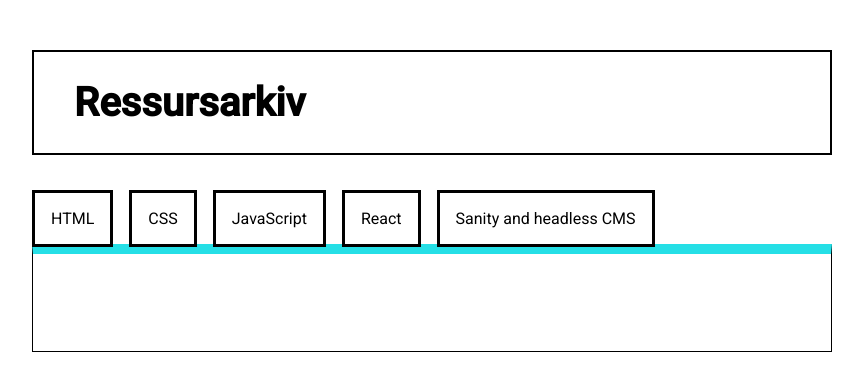
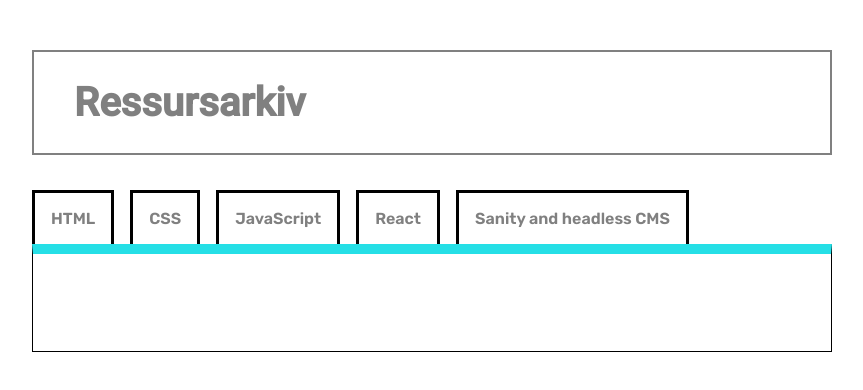
Before and after one commit to gruppe16/ressursarkiv, a React (Create React App) app: page / in a window 1280 px wide. Shown: the top 390 px of the page, without its empty margins (208-1071 px from the left). Built offline with nearby package versions, Linux system fonts and the light colour scheme.

Commit message:
layout
layout og css/sccs endringer

```diff
--- a/src/components/Layout.js
+++ b/src/components/Layout.js
@@ -1,8 +1,8 @@
 import TabMenu from "./TabMenu";
 import Header from './Header';
-import Main from "./Main";
+//import Main from "./Main";
 import { Link, Outlet } from "react-router-dom";
-import Body from "./Body";
+//import Body from "./Body";
 
 
 export default function Layout() {
@@ -15,11 +15,11 @@
         //    <TabMenu/>
         // </div>
         <div id="container">
-        <header>
-          {/* <Link to="/"> */}
-              <h1>Ressursarkiv</h1>
-          {/* </Link> */}
-        </header>
+
+          { /*<Link to="/"> */ }
+             <Header/>
+           { /*</Link> */}
+
             <TabMenu/>
         <main className="resource-info">
            <Outlet/>
--- a/src/css/main.css
+++ b/src/css/main.css
@@ -1,7 +1,9 @@
 @import "https://fonts.googleapis.com/css2?family=Merriweather&family=Montserrat&family=Roboto:ital,wght@0,400;0,500;1,400&display=swap";
+@import url('https://fonts.googleapis.com/css2?family=Rubik:wght@600&display=swap');
 :root {
   --tabs_color: #25DFE6;
   --black: #000000;
+  --grey: #808080;
   --maxwidth: 800px;
   --rootsize: 20px;
 }
@@ -14,21 +16,20 @@
 }
 
 div header {
-  border: 2px solid var(--black);
-  border-color: var(--black);
+  border: 2px solid var(--grey);
+  border-color: var(--grey);
   margin-bottom: 50px;
   margin-top: 50px;
 }
-div header h1 {
+ header h1 {
   padding-left: 40px;
-  color: var(--black);
-}
+  color: var(--grey);
 
-nav {
-  color: var(--black);
+
 }
 
 .tabslink {
+  font-family: "Rubik", sans-serif;
   border-style: solid;
   border-color: var(--black);
   color: var(--grey);
@@ -36,6 +37,7 @@
   margin-right: 1rem;
   font-size: 1rem;
   text-decoration: none;
+  border-bottom: none;
 }
 .tabslink:focus {
   background-color: var(--tabs_color);
--- a/src/sass/main.scss
+++ b/src/sass/main.scss
@@ -11,6 +11,7 @@
 :root {
 	--tabs_color: #25DFE6;
 	--black: #000000;
+	--grey: #808080;
 	--maxwidth: 800px;
 	--rootsize: 20px;
 }
@@ -32,9 +33,7 @@
 		}
 	}
 }
-nav {
-	color: $color_1;
-}
+
 .tabslink {
 	border-style: solid;
 	border-color: $border-color_1;
@@ -43,6 +42,7 @@
 	margin-right: 1rem;
 	font-size: 1rem;
 	text-decoration: none;
+	border-bottom: none;
 	&:focus {
 		background-color: $background-color_1;
 		border-color: $border-color_2;
@@ -61,11 +61,11 @@
   padding: 7px;
   padding-bottom: 90px;
   margin-top: 15px;
-  a{
-	color: var(--tabs_color);
+		a{
+			color: var(--tabs_color);
+		}
+}
 
-  }
-}
 @media only screen and (max-width: 670px) {
 	nav {
 		display: grid;
```
